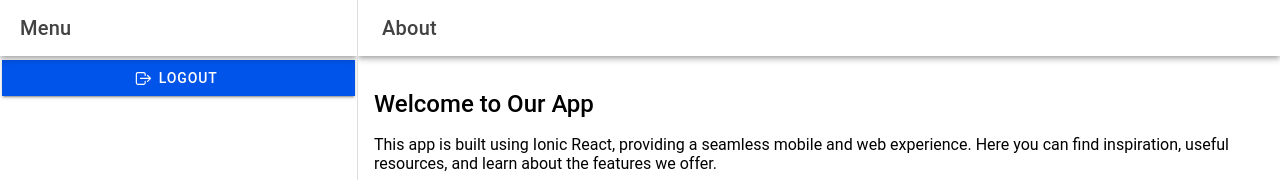
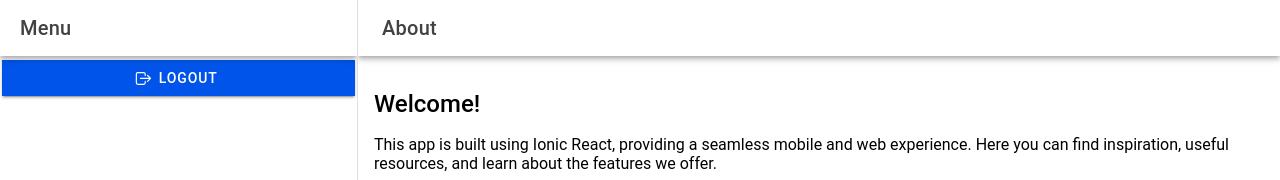
Before and after one commit to BayocElaizaMaeSarilla-IT24SectionB/it35-lab, a React (Vite) app: page /it35-lab/app/about in a window 1280 px wide. Shown: the top 180 px of the page. Built offline with nearby package versions, Linux system fonts and the light colour scheme; the HTML template or start-up script is replaced by a standard one.

Commit message:
add about

```diff
--- a/src/pages/About.tsx
+++ b/src/pages/About.tsx
@@ -26,7 +26,7 @@ const About: React.FC = () => {
       </IonHeader>
       <IonContent fullscreen className="ion-padding">
         <IonText>
-          <h2>Welcome to Our App</h2>
+          <h2>Welcome!</h2>
           <p>
             This app is built using Ionic React, providing a seamless mobile and web experience.
             Here you can find inspiration, useful resources, and learn about the features we offer.
```
